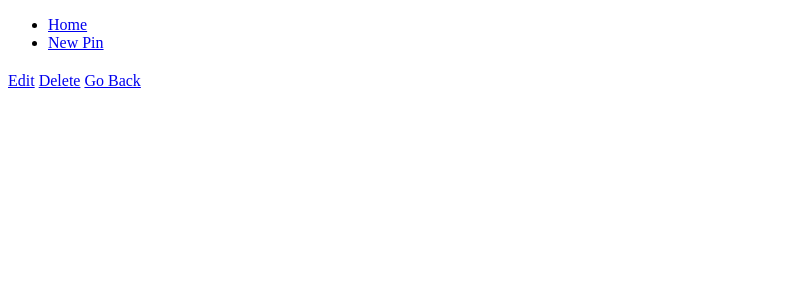
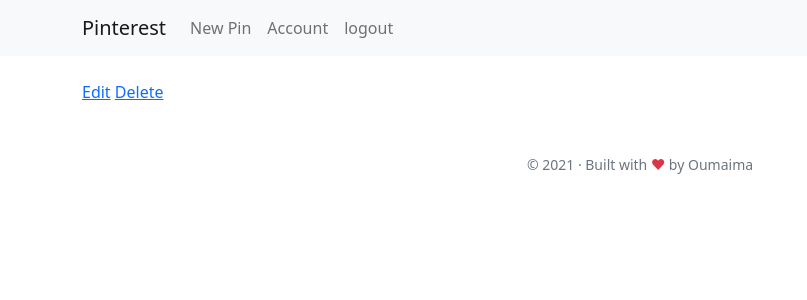
Before and after one commit to Oumaima901/Pinterest-Symfony, a Symfony app: template templates/pins/show.html.twig in a window 1280 px wide. Shown: the top 300 px of the page, without its empty margins (0-807 px from the left). Run offline with Twig, Linux system fonts and the light colour scheme; the template is opened without the code that fills it, so the values that code supplies are empty; some libraries are stand-ins or nearby versions.

Commit message:
Add Bootstrap & use form themes

```diff
--- a/src/Entity/Pin.php
+++ b/src/Entity/Pin.php
@@ -55,7 +55,7 @@ class Pin
         return $this->title;
     }
 
-    public function setTitle(string $title): self
+    public function setTitle(?string $title): self
     {
         $this->title = $title;
 
@@ -67,7 +67,7 @@ class Pin
         return $this->description;
     }
 
-    public function setDescription(string $description): self
+    public function setDescription(?string $description): self
     {
         $this->description = $description;
 
--- a/templates/layouts/base.html.twig
+++ b/templates/layouts/base.html.twig
@@ -9,40 +9,45 @@
 		{# Run `composer require symfony/webpack-encore-bundle`
 				           and uncomment the following Encore helpers to start using Symfony UX #}
 		{% block stylesheets %}
-			{#{{ encore_entry_link_tags('app') }}#}
-		{% endblock %}
-
-		{% block javascripts %}
-			{#{{ encore_entry_script_tags('app') }}#}
-		{% endblock %}
+			<link href="https://cdn.jsdelivr.net/npm/bootstrap@5.1.0/dist/css/bootstrap.min.css" rel="stylesheet" integrity="sha384-KyZXEAg3QhqLMpG8r+8fhAXLRk2vvoC2f3B09zVXn8CA5QIVfZOJ3BCsw2P0p/We" crossorigin="anonymous">
 			<style>
-		.alert{
+				.alert {
 					padding: 10px;
 					color: white;
 					text-align: center;
+					margin: 0;
+					border: none;
+					border-radius: 0;
 				}
-		.alert-success{
+				.alert-success {
 					background-color: green;
 				}
-		.alert-error{
+				.alert-error {
 					background-color: red;
 				}
-		.alert-info{
+				.alert-info {
 					background-color: blue;
 				}
 			</style>
+		{% endblock %}
+
+
 	</head>
 	<body>
 		{{ include ('layouts/partials/_flash_messages.html.twig')}}
+       {{ include ('layouts/partials/_nav.html.twig')}}
+         <main role="main" class="container">
+		{% block body %}
+		{% endblock %}
+		</main>
+		   {{ include ('layouts/partials/_footer.html.twig')}}
+		{% block javascripts %}
+			<script src="https://cdn.jsdelivr.net/npm/bootstrap@5.1.0/dist/js/bootstrap.bundle.min.js" integrity="sha384-U1DAWAznBHeqEIlVSCgzq+c9gqGAJn5c/t99JyeKa9xxaYpSvHU5awsuZVVFIhvj" crossorigin="anonymous"></script>
+			<script src="https://cdn.jsdelivr.net/npm/@popperjs/core@2.9.3/dist/umd/popper.min.js" integrity="sha384-eMNCOe7tC1doHpGoWe/6oMVemdAVTMs2xqW4mwXrXsW0L84Iytr2wi5v2QjrP/xp" crossorigin="anonymous"></script>
+			<script src="https://cdn.jsdelivr.net/npm/bootstrap@5.1.0/dist/js/bootstrap.min.js" integrity="sha384-cn7l7gDp0eyniUwwAZgrzD06kc/tftFf19TOAs2zVinnD/C7E91j9yyk5//jjpt/" crossorigin="anonymous"></script>
+
+		{% endblock %}
 
 
-
-		<nav>
-			<ul>
-				<li><a href="{{ path('app_home') }}">Home</a></li>
-				<li><a href="{{ path('app_pins_create') }}">New Pin</a></li>
-			</ul>
-		</nav>
-		{% block body %}{% endblock %}
 	</body>
 </html>
--- /dev/null
+++ b/templates/layouts/partials/_footer.html.twig
@@ -0,0 +1,8 @@
+<footer class="container text-center mt-5">
+<p class="text-muted">
+<small>
+&copy; {{ 'now'|date('Y') }} &middot;
+Built with <span class="text-danger">&hearts;</span> by Oumaima
+</small>
+</p>
+</footer>
--- /dev/null
+++ b/templates/layouts/partials/_nav.html.twig
@@ -0,0 +1,26 @@
+ <nav class="navbar navbar-expand-sm navbar-light bg-light mb-4" aria-label="Third navbar example">
+     <div class="container">
+
+      <a class="navbar-brand" href="{{ path ('app_home')}}">Pinterest</a>
+      <button class="navbar-toggler" type="button" data-bs-toggle="collapse" data-bs-target="#navbarsExample03" aria-controls="navbarsExample03" aria-expanded="false" aria-label="Toggle navigation">
+        <span class="navbar-toggler-icon"></span>
+      </button>
+
+      <div class="collapse navbar-collapse" id="navbarsExample03">
+        <ul class="navbar-nav ml-auto" >
+          <li class="nav-item">
+            <a class="nav-link " href="{{ path ('app_pins_create')}}">New Pin</a>
+          </li>
+          <li class="nav-item">
+            <a class="nav-link" href="#">Account</a>
+          </li>
+          <li class="nav-item">
+            <a class="nav-link " href="#" >logout</a>
+          </li>
+
+        </ul>
+
+      </div>
+
+    </div>
+  </nav>
--- a/templates/pins/_form.html.twig
+++ b/templates/pins/_form.html.twig
@@ -1,4 +1,4 @@
 {{ form_start (monformulaire) }}
 	{{ form_widget (monformulaire) }}
-	<input type="submit" value="{{ submitButtonText}}" formnovalidate>
+	<input type="submit" value="{{ submitButtonText}}" class="btn btn-primary btn-block" formnovalidate>
 	{{ form_end (monformulaire) }}
--- a/templates/pins/create.html.twig
+++ b/templates/pins/create.html.twig
@@ -4,6 +4,12 @@
 {% endblock %}
 
 {% block body %}
+<div class="row">
+ <div class="col-md-6 mx-auto">
 	<h1>Create Pin</h1>
 {{ include ('pins/_form.html.twig', {'submitButtonText':'Create Pin'}) }}
+ </div>
+
+</div>
+
 {% endblock %}
--- a/templates/pins/show.html.twig
+++ b/templates/pins/show.html.twig
@@ -12,9 +12,7 @@
 
         <a href="{{ path('app_pins_edit', {id: pin.id}) }}">Edit</a>
 		 <a href="#" onclick="event.preventDefault(); confirm('Are you sure') && document.getElementById('js-pin-delete-form').submit();">Delete</a>
-        <a href="{{ path ('app_home')}}">
-			Go Back
-		</a>
+
 	<form id="js-pin-delete-form" action="{{ path('app_pins_delete',{id: pin.id} ) }}"  method="post" style="display:
 	none;">
 
```
Also changed, not shown: templates/pins/edit.html.twig (+11 -1 lines), 1 other file. Lines whose indentation alone changed are shown as unchanged.
